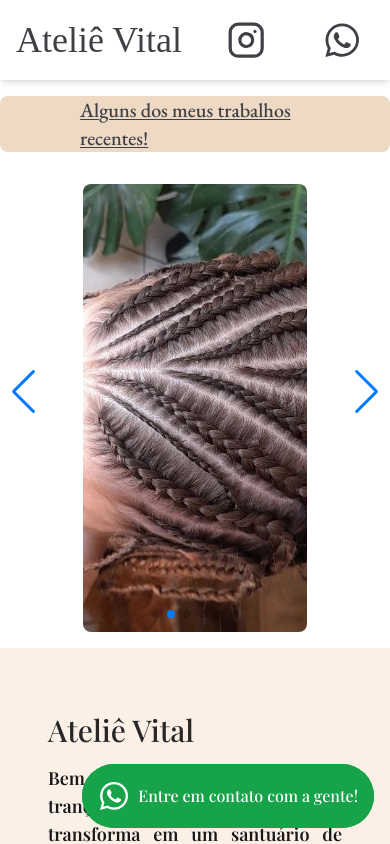
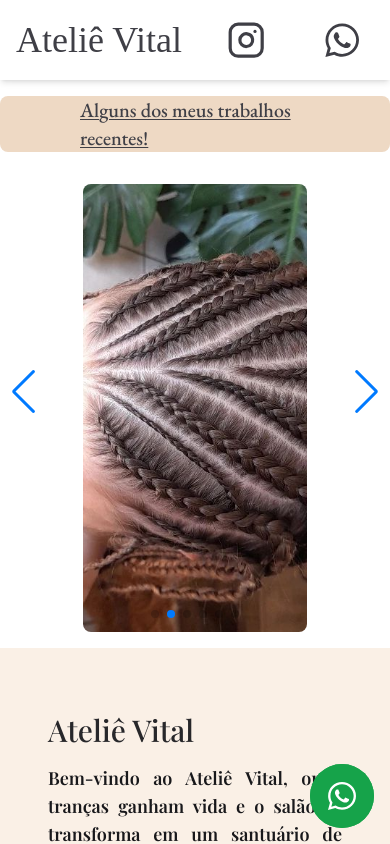
Before and after one commit to leonardosantos1/atelie-vital-project, a React (Vite) app: page / in a window 390 px wide. Shown: the top 844 px of the page. Built offline with nearby package versions, Linux system fonts and the light colour scheme; a web font is replaced by a local one.

Commit message:
arrumando tamanho whatsapp button em diferentes telas

```diff
--- a/src/components/WhatsappButton.tsx
+++ b/src/components/WhatsappButton.tsx
@@ -7,7 +7,9 @@ export function WhatsappButton() {
         <button className="fixed bottom-4 right-4  flex items-center justify-center gap-2 rounded-full bg-green-600 p-4 font-playfair text-white transition hover:scale-110">
           <FaWhatsapp className="h-8 w-8 text-white" />
 
-          <span>Entre em contato com a gente!</span>
+          <span className="hidden md:inline-block lg:inline-block">
+            Entre em contato com a gente!
+          </span>
         </button>
       </a>
     </div>
```
